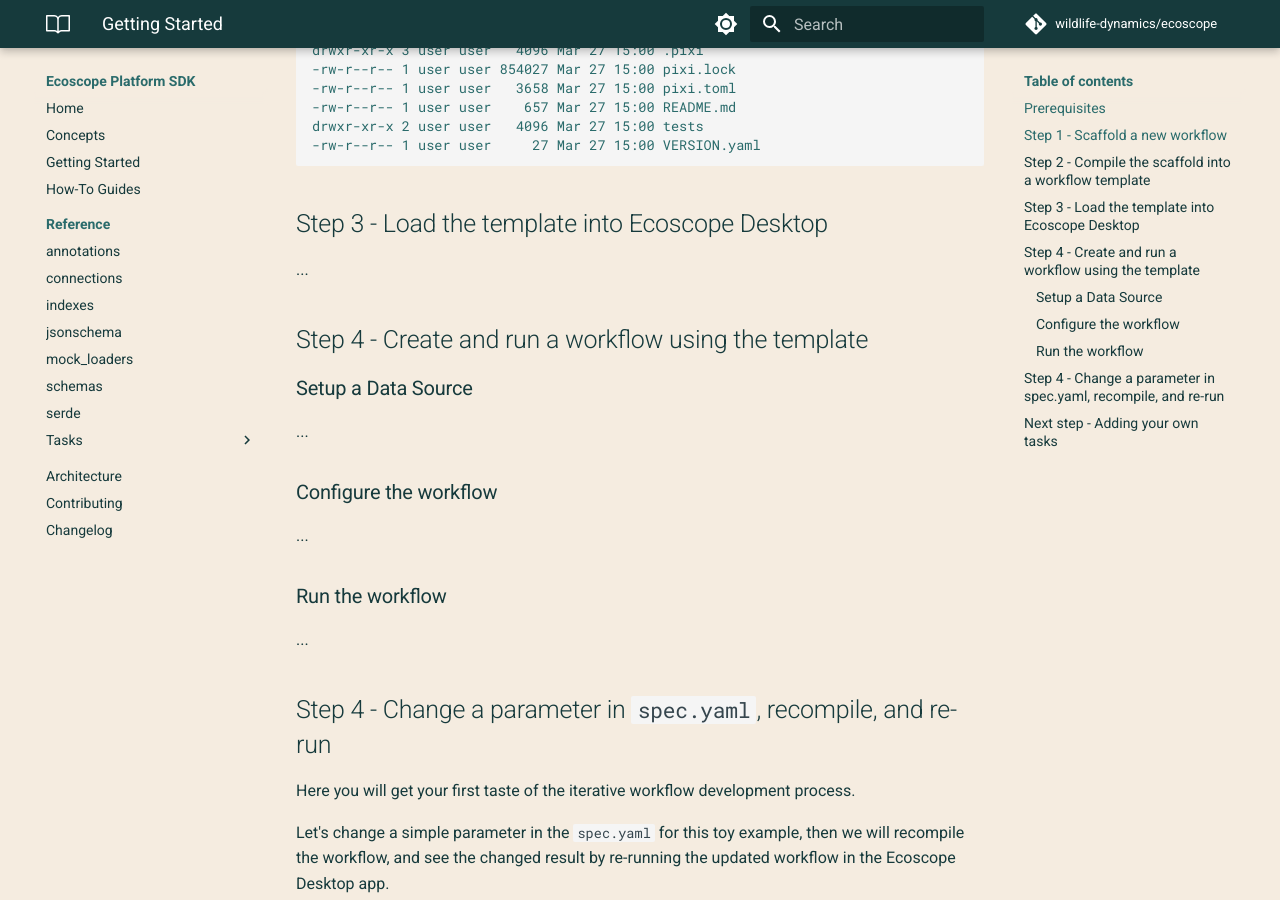
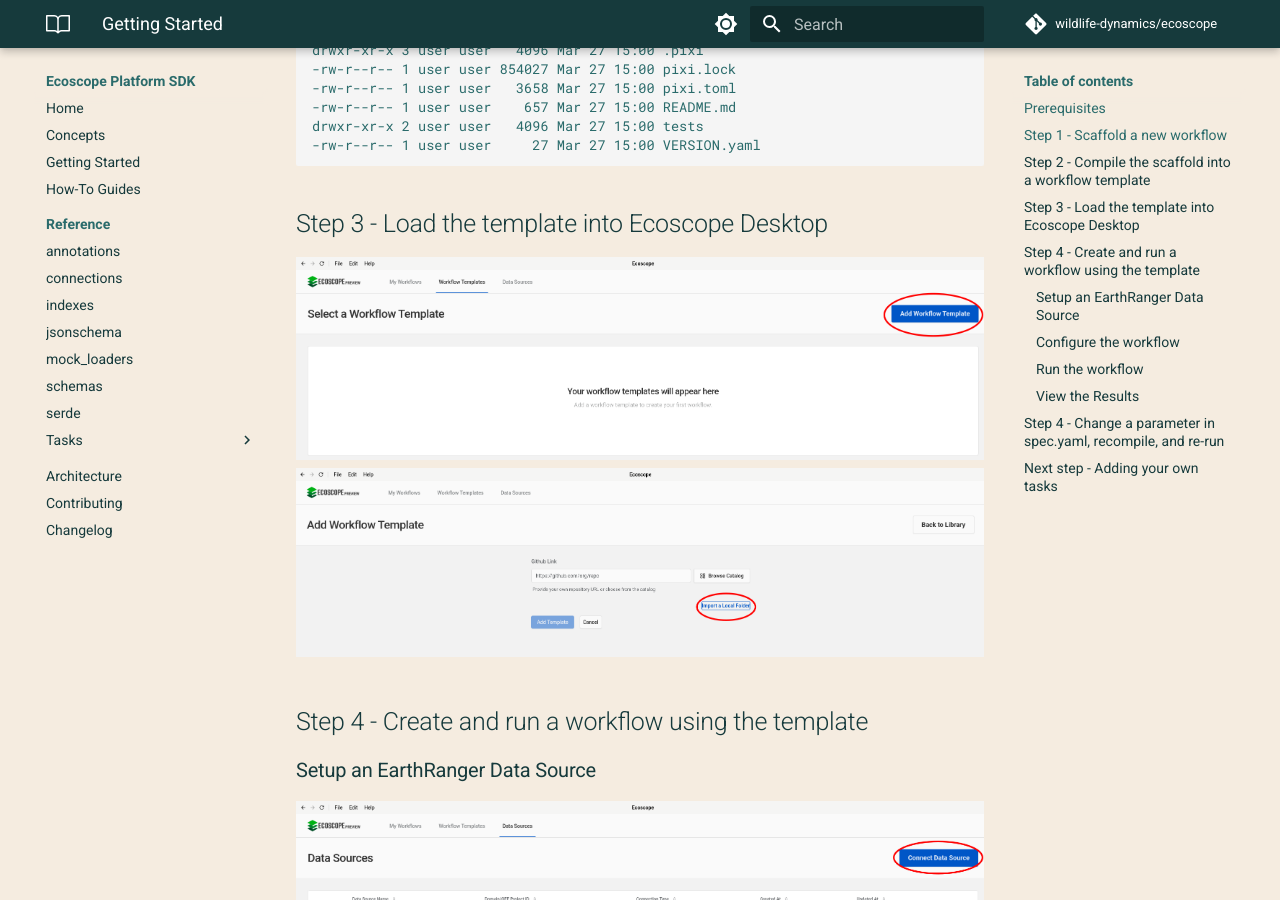
Before and after one commit to wildlife-dynamics/ecoscope, an MkDocs documentation site: the page built from doc/platform-sdk/content/getting-started.md, in a window 1280 px wide and 900 px high, scrolled down 1691 px. Built offline with MkDocs 1.6.1 and Material for MkDocs 9.7.7, drawn with Linux system fonts in a browser that asks for light colours; comment, search, counter and statistics services are not loaded.

Commit message:
add screenshots to getting-started

```diff
--- a/doc/platform-sdk/content/getting-started.md
+++ b/doc/platform-sdk/content/getting-started.md
@@ -97,21 +97,32 @@
 
 ## Step 3 - Load the template into Ecoscope Desktop
 
-...
+![Ecoscope-Desktop Templates Screen](assets/getting-started/templates.png)
+![Ecoscope-Desktop Local Folder Import](assets/getting-started/local-import.png)
 
 ## Step 4 - Create and run a workflow using the template
 
-### Setup a Data Source
+### Setup an EarthRanger Data Source
+![Ecoscope-Desktop Data Sources Screen](assets/getting-started/data-source.png)
 
-...
+<div style="display: flex; gap: 1rem;" markdown="1">
+
+  ![Ecoscope-Desktop Add Data Source](assets/getting-started/er.png)
+
+  ![Ecoscope-Desktop Add Data Source](assets/getting-started/er-panel.png)
+
+</div>
 
 ### Configure the workflow
-
-...
+![Ecoscope-Desktop Workflow Config Screen](assets/getting-started/imported.png)
+![Ecoscope-Desktop Workflow Config Screen](assets/getting-started/config.png)
 
 ### Run the workflow
+![Ecoscope-Desktop Workflow Run Button](assets/getting-started/configured.png)
 
-...
+### View the Results
+![Ecoscope-Desktop Workflow Dashboard](assets/getting-started/dashboard.png)
+
 
 ## Step 4 - Change a parameter in `spec.yaml`, recompile, and re-run
 
```
Also changed, not shown: doc/platform-sdk/content/assets/getting-started/config.png (added), doc/platform-sdk/content/assets/getting-started/configured.png (added), doc/platform-sdk/content/assets/getting-started/dashboard.png (added), doc/platform-sdk/content/assets/getting-started/data-source.png (added), doc/platform-sdk/content/assets/getting-started/er-panel.png (added), doc/platform-sdk/content/assets/getting-started/er.png (added), doc/platform-sdk/content/assets/getting-started/imported.png (added), doc/platform-sdk/content/assets/getting-started/local-import.png (added), doc/platform-sdk/content/assets/getting-started/templates.png (added).
